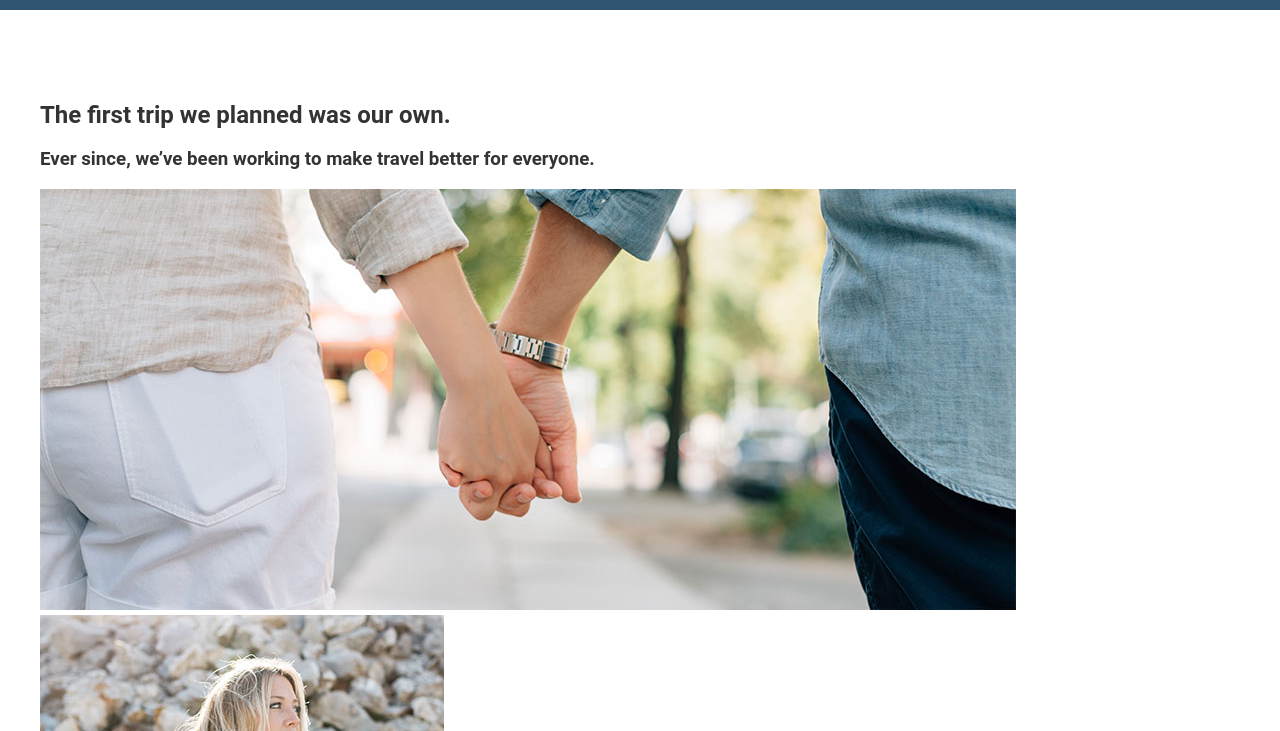
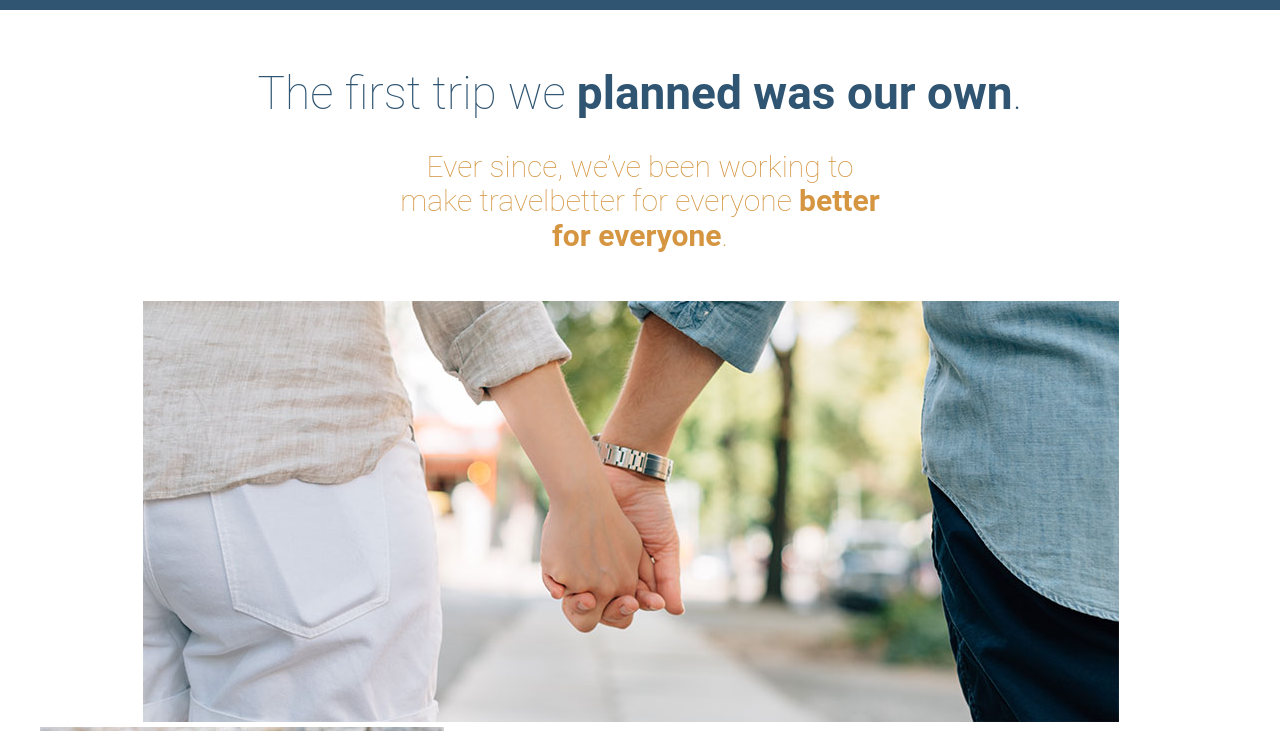
Before and after one commit to hackwebdev/vite-website, a website built with Vite: page index.html in a window 1280 px wide. Shown: the part 770-1501 px from the top of the page. Built offline with nearby package versions, Linux system fonts and the light colour scheme.

Commit message:
headline block

```diff
--- a/index.html
+++ b/index.html
@@ -75,13 +75,22 @@
     </div>
 
     <div id="our-beginning" class="page-section wrapper">
-      <h2>The first trip we planned was our own.</h2>
-      <h3>
-        Ever since, we&rsquo;ve been working to make travel better for everyone.
+      <h2
+        class="headline headline--centered headline--light headline--b-margin-small"
+      >
+        The first trip we <strong>planned was our own</strong>.
+      </h2>
+      <h3
+        class="headline headline--centered headline--orange headline--small headline--narrow headline--light headline--b-margin-large"
+      >
+        Ever since, we&rsquo;ve been working to make travelbetter for everyone
+        <strong>better for everyone</strong>.
       </h3>
-      <img src="images/first-trip.jpg" alt="Couple walking down a street." />
+      <div class="wrapper wrapper--medium">
+        <img src="images/first-trip.jpg" alt="Couple walking down a street." />
+      </div>
       <img src="images/our-start.jpg" alt="Our founder, Jane Doe" />
-      <h2>Here&rsquo;s how we got started&hellip;</h2>
+      <h2 class="headline">Here&rsquo;s how we got started&hellip;</h2>
       <p>
         Lorem ipsum dolor sit amet, consectetur adipisicing elit, sed do eiusmod
         tempor incididunt ut labore et dolore magna aliqua. Ut enim ad minim
--- a/styles/base/_global.scss
+++ b/styles/base/_global.scss
@@ -7,3 +7,6 @@ img {
   max-width: 100%;
   height: auto;
 }
+strong {
+  font-weight: bold;
+}
--- a/styles/base/_mixins.scss
+++ b/styles/base/_mixins.scss
@@ -3,3 +3,8 @@
     font-size: $font;
   }
 }
+@mixin atMedium($padding1, $padding2) {
+  @media (min-width: 530px) {
+    padding: $padding1, $padding1;
+  }
+}
--- a/styles/main.scss
+++ b/styles/main.scss
@@ -6,3 +6,4 @@
 @import './modules/btn';
 @import './modules/wrapper';
 @import './modules/page-section';
+@import './modules/headline';
--- /dev/null
+++ b/styles/modules/_headline.scss
@@ -0,0 +1,32 @@
+.headline {
+  font-weight: 300;
+  font-size: 1.9rem;
+  color: $mainBlue;
+
+  @include atSmall(2.875rem);
+
+  &--centered {
+    text-align: center;
+  }
+  &--orange {
+    color: $mainOrange;
+  }
+  &--small {
+    font-size: 1.2rem;
+    @include atSmall(1.875rem);
+  }
+  &--narrow {
+    max-width: 30ch;
+    margin-left: auto;
+    margin-right: auto;
+  }
+  &--light {
+    font-weight: 100;
+  }
+  &--b-margin-small {
+    margin-bottom: 0.5em;
+  }
+  &--b-margin-large {
+    margin-bottom: 1.6em;
+  }
+}
--- a/styles/modules/_page-section.scss
+++ b/styles/modules/_page-section.scss
@@ -1,5 +1,6 @@
 .page-section {
-  padding: 4.5rem 0;
+  padding: 1.2rem 0;
+  @include atMedium(4.5rem, 0);
   &--blue {
     background-color: $mainBlue;
     color: white;
--- a/styles/modules/_wrapper.scss
+++ b/styles/modules/_wrapper.scss
@@ -4,4 +4,11 @@
   max-width: 1200px;
   margin-left: auto;
   margin-right: auto;
+  &--medium {
+    max-width: 976px;
+  }
+  .wrapper {
+    padding-left: 0;
+    padding-top: 0;
+  }
 }
```
